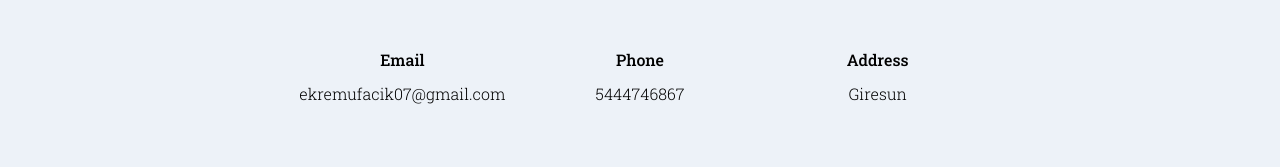
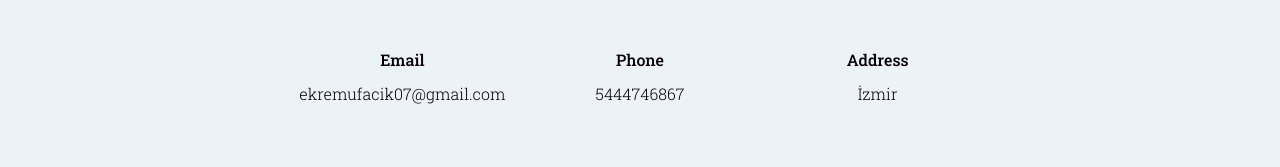
Before and after one commit to EkremUfacik/my-portfolio-nextjs, a Next.js app: page / in a window 1280 px wide. Shown: the part 4524-4691 px from the top of the page. Built offline with nearby package versions, Linux system fonts and the light colour scheme; no server answers.

Commit message:
header update

```diff
--- a/components/Contact.jsx
+++ b/components/Contact.jsx
@@ -59,7 +59,7 @@ const Contact = () => {
         </div>
         <div>
           <h4>Address</h4>
-          <p>Giresun</p>
+          <p>İzmir</p>
         </div>
       </div>
     </div>
```
